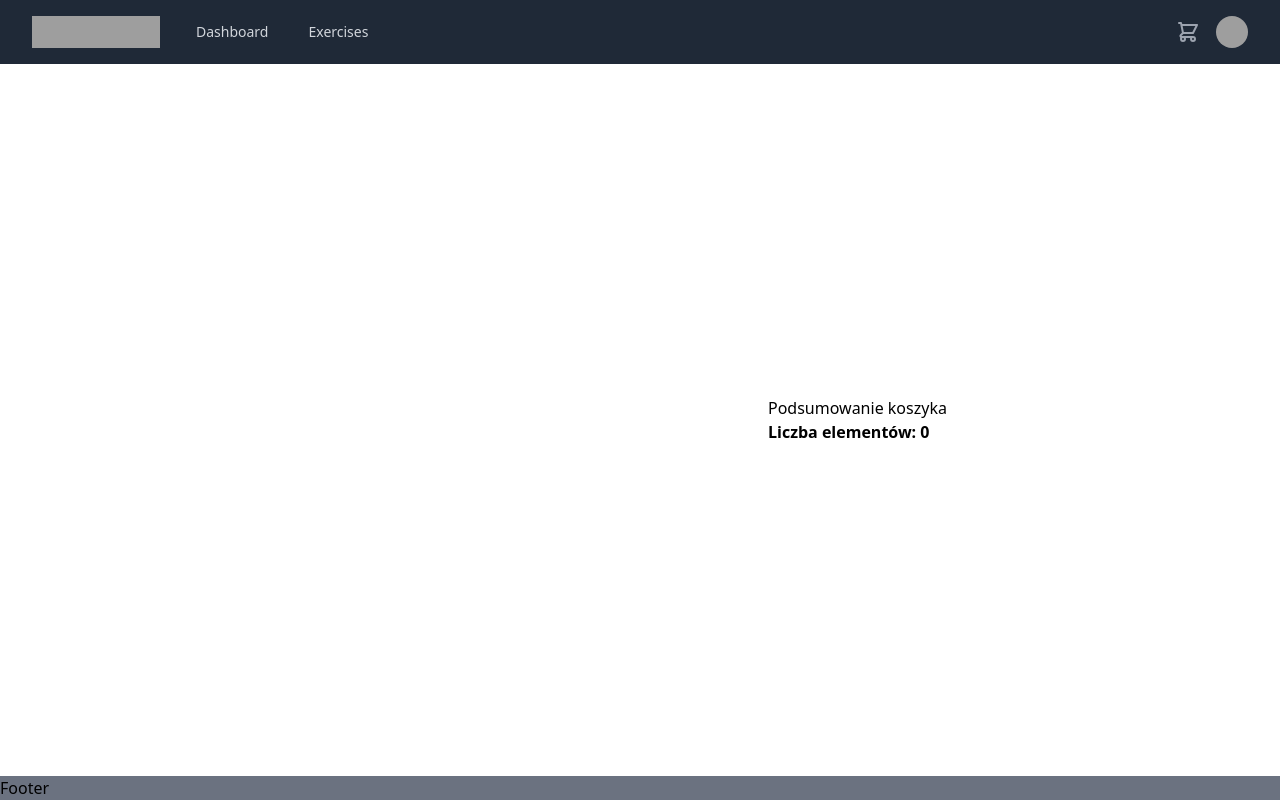
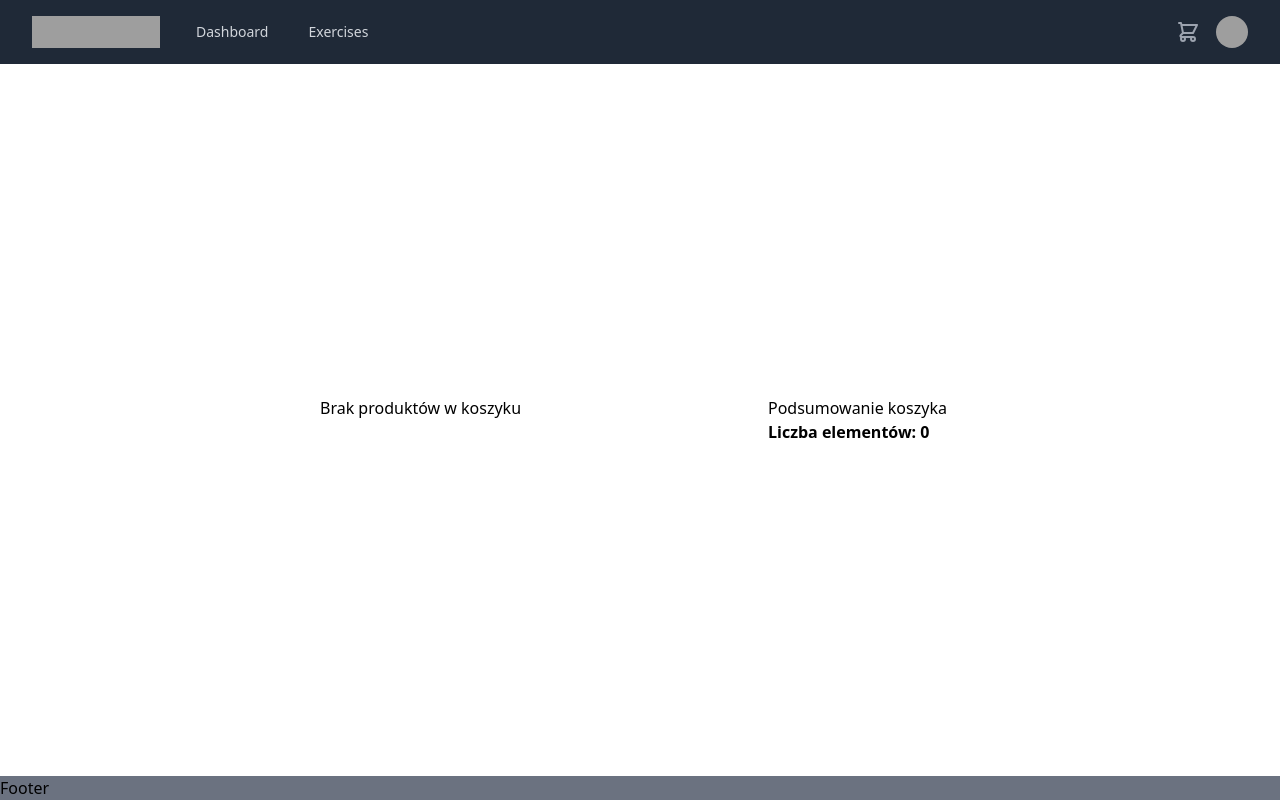
Before and after one commit to MarcinParda/ecommerce-shop, a Next.js app: page /cart in a window 1280 px wide. Built offline with nearby package versions, Linux system fonts and the light colour scheme; grey boxes are pictures that could not be loaded.

Commit message:
fix(cart): :art: display information about no items in cart

```diff
--- a/pages/cart.tsx
+++ b/pages/cart.tsx
@@ -5,9 +5,9 @@ const CartContent = () => {
   const cartState = useCartState();
   return (
     <div className="col-span-2">
-      <ul className="divide-y divide-gray-200">
-        {cartState.items &&
-          cartState.items.map((item, index) => (
+      {cartState.items && cartState.items.length > 0 ? (
+        <ul className="divide-y divide-gray-200">
+          {cartState.items.map((item, index) => (
             <li
               key={`${item.title}_${index}`}
               className="py-4 flex justify-between"
@@ -26,7 +26,10 @@ const CartContent = () => {
               </div>
             </li>
           ))}
-      </ul>
+        </ul>
+      ) : (
+        'Brak produktów w koszyku'
+      )}
     </div>
   );
 };
```
